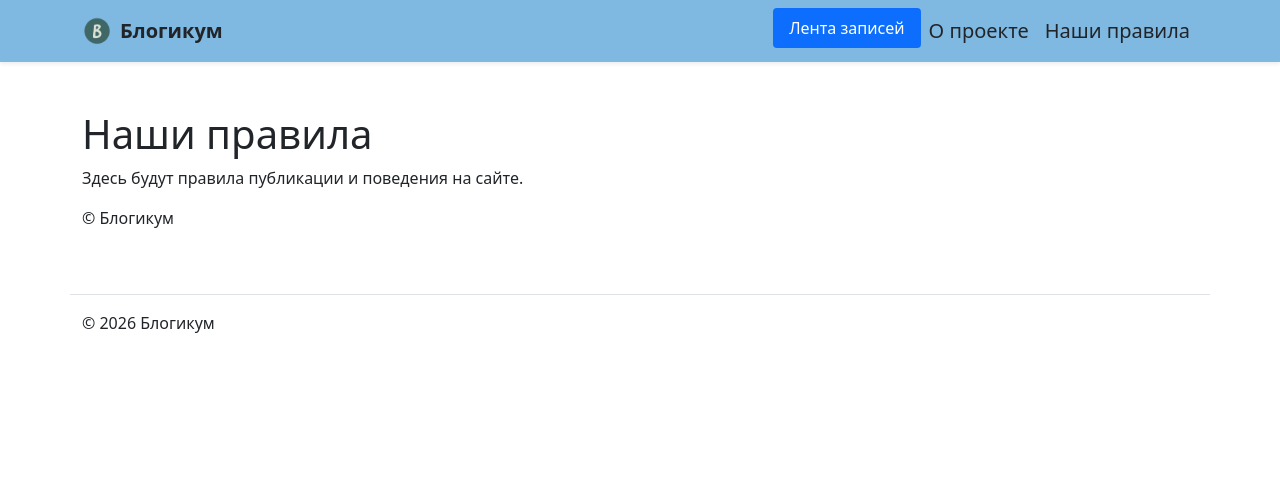
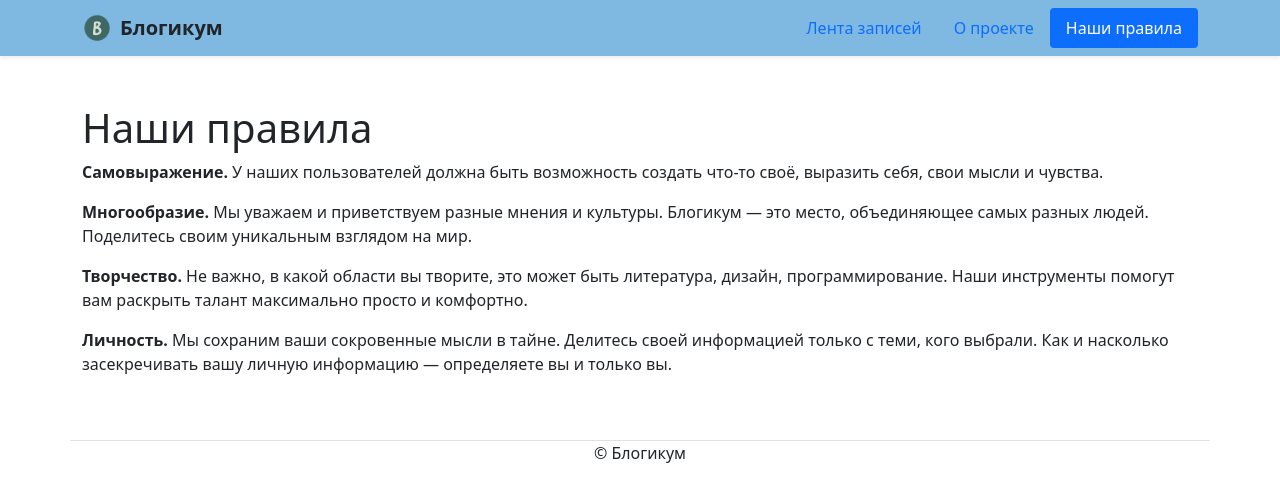
Before and after one commit to winnieantonov-byte/django-sprint1, a Django app: page /pages/rules/ in a window 1280 px wide. Shown: the top 502 px of the page. Run offline with Django 3.2, Linux system fonts and the light colour scheme; some libraries are stand-ins or nearby versions.

Commit message:
fix for review

```diff
--- a/blogicum/blog/urls.py
+++ b/blogicum/blog/urls.py
@@ -1,11 +1,12 @@
 from django.urls import path
+
 from . import views
 
 app_name = 'blog'
 
 urlpatterns = [
     path('', views.index, name='index'),
-    path('posts/<int:id>/', views.post_detail, name='post_detail'),
+    path('posts/<int:post_id>/', views.post_detail, name='post_detail'),
     path('category/<slug:category_slug>/',
          views.category_posts, name='category_posts'),
 ]
--- a/blogicum/templates/base.html
+++ b/blogicum/templates/base.html
@@ -3,39 +3,22 @@
 <html lang="ru">
 <head>
     <meta charset="UTF-8">
+    <meta name="viewport" content="width=device-width, initial-scale=1">
     <title>{% block title %}Блогикум{% endblock %}</title>
     <link rel="stylesheet" href="{% static 'css/bootstrap.min.css' %}">
+    <link rel="icon" href="img/fav/favicon.ico" type="image">
+    <link rel="apple-touch-icon" sizes="180x180" href="img/fav/apple-touch-icon.png">
+    <link rel="icon" type="image/png" sizes="32x32" href="img/fav/favicon-32x32.png">
+    <link rel="icon" type="image/png" sizes="16x16" href="img/fav/favicon-16x16.png">
+    <link rel="stylesheet" href="css/bootstrap.min.css">
 </head>
 <body>
-    <header>
-        <nav class="navbar navbar-expand-lg navbar-light shadow-sm" style="background-color: #7fb8e1;">
-            <div class="container">
-                <a class="navbar-brand d-flex align-items-center text-dark fw-bold" href="{% url 'blog:index' %}">
-                    <img src="{% static 'img/logo.png' %}" width="30" height="30" class="me-2" alt="Логотип">
-                    Блогикум
-                </a>
-                <div class="collapse navbar-collapse">
-                    <ul class="navbar-nav ms-auto">
-                        <li class="nav-item">
-                            <a class="nav-link active bg-primary text-white rounded px-3" href="{% url 'blog:index' %}">Лента записей</a>
-                        </li>
-                        <li class="nav-item">
-                            <a class="nav-link px-6 text-dark fs-5" href="{% url 'pages:about' %}">О проекте</a>
-                        </li>
-                        <li class="nav-item">
-                            <a class="nav-link px-6 text-dark fs-5" href="{% url 'pages:rules' %}">Наши правила</a>
-                        </li>
-                    </ul>
-                </div>
-            </div>
-        </nav>
-    </header>
-    <main class="container py-5">
-        {% block content %}
-        {% endblock %}
+    {% include 'includes/header.html' %}
+    <main>
+        <div class="container py-5">
+        {% block content %}{% endblock %}
+        </div>
     </main>
-    <footer class="container py-3 border-top">
-        <p>© 2026 Блогикум</p>
-    </footer>
+    {% include 'includes/footer.html' %}
 </body>
 </html>
--- /dev/null
+++ b/blogicum/templates/includes/footer.html
@@ -0,0 +1,3 @@
+<footer class="container py-8 border-top text-center py-7 mt-10">
+    <p>© Блогикум</p>
+</footer>
--- /dev/null
+++ b/blogicum/templates/includes/header.html
@@ -0,0 +1,36 @@
+{% load static %}
+<header>
+    <nav class="navbar navbar-expand-lg navbar-light shadow-sm" style="background-color: #7fb8e1;">
+        <div class="container">
+            <a class="navbar-brand d-flex align-items-center text-dark fw-bold" href="{% url 'blog:index' %}">
+                <img src="{% static 'img/logo.png' %}" width="30" height="30" class="me-2" alt="Логотип">
+                Блогикум
+            </a>
+            <div class="collapse navbar-collapse">
+                {% with view_name=request.resolver_match.view_name %}
+                    <nav class="nav ms-auto">
+
+                        <a class="nav-link rounded px-3
+                            {% if view_name == 'blog:index' %}active bg-primary text-white{% endif %}"
+                            href="{% url 'blog:index' %}">
+                            Лента записей
+                        </a>
+
+                        <a class="nav-link rounded px-3
+                            {% if view_name == 'pages:about' %}active bg-primary text-white{% endif %}"
+                            href="{% url 'pages:about' %}">
+                            О проекте
+                        </a>
+
+                        <a class="nav-link rounded px-3
+                            {% if view_name == 'pages:rules' %}active bg-primary text-white{% endif %}"
+                            href="{% url 'pages:rules' %}">
+                            Наши правила
+                        </a>
+
+                    </nav>
+                {% endwith %}
+            </div>
+        </div>
+    </nav>
+</header>
--- a/blogicum/templates/pages/rules.html
+++ b/blogicum/templates/pages/rules.html
@@ -5,6 +5,26 @@
 {% block title %}Правила | Блогикум{% endblock %}
 {% block content %}
         <h1>Наши правила</h1>
-        <p>Здесь будут правила публикации и поведения на сайте.</p>
-        <p>© Блогикум</p>
+        <p>
+          <b>Cамовыражение.</b> У наших пользователей должна
+          быть возможность создать что-то своё, выразить себя,
+          свои мысли и чувства.
+        </p>
+        <p>
+          <b>Многообразие.</b> Мы уважаем и приветствуем разные
+          мнения и культуры. Блогикум — это место, объединяющее
+          самых разных людей. Поделитесь своим уникальным взглядом на мир.
+        </p>
+        <p>
+          <b>Творчество.</b> Не важно, в какой области вы творите,
+          это может быть литература, дизайн, программирование.
+          Наши инструменты помогут вам раскрыть талант максимально
+          просто и комфортно.
+        </p>
+        <p>
+          <b>Личность.</b> Мы сохраним ваши сокровенные мысли в тайне.
+          Делитесь своей информацией только с теми, кого выбрали.
+          Как и насколько засекречивать вашу личную информацию —
+          определяете вы и только вы.
+        </p>
 {% endblock %}
```
Also changed, not shown: blogicum/blog/views.py (+8 -11 lines), blogicum/templates/blog/category.html (+4 -4 lines), blogicum/templates/blog/detail.html (+3 -8 lines), blogicum/templates/blog/index.html (+2 -7 lines), blogicum/templates/pages/about.html (+11 -9 lines).
